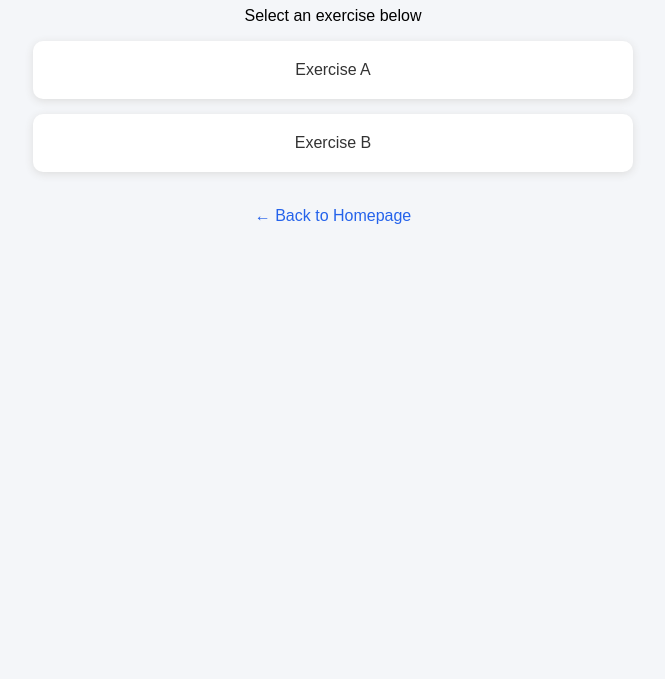
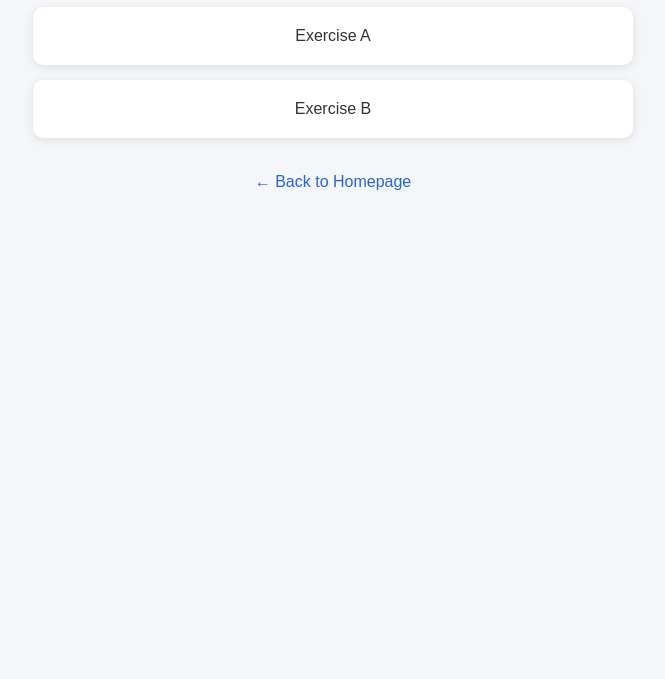
Before and after one commit to Afii-Z/S79413_CSF3133_K4, a plain HTML site: page Lab 1/index.html in a window 1280 px wide. Shown: the part 121-800 px from the top of the page, without its empty margins (307-972 px from the left). Drawn offline with Linux system fonts and the light colour scheme.

Commit message:
Update index.html

```diff
--- a/Lab 1/index.html
+++ b/Lab 1/index.html
@@ -49,7 +49,6 @@
     <div class="container">
 
         <h1>Lab 1</h1>
-        <p>Select an exercise below</p>
 
         <a class="exercise" href="lab1_ExerA.html">
             Exercise A
```
